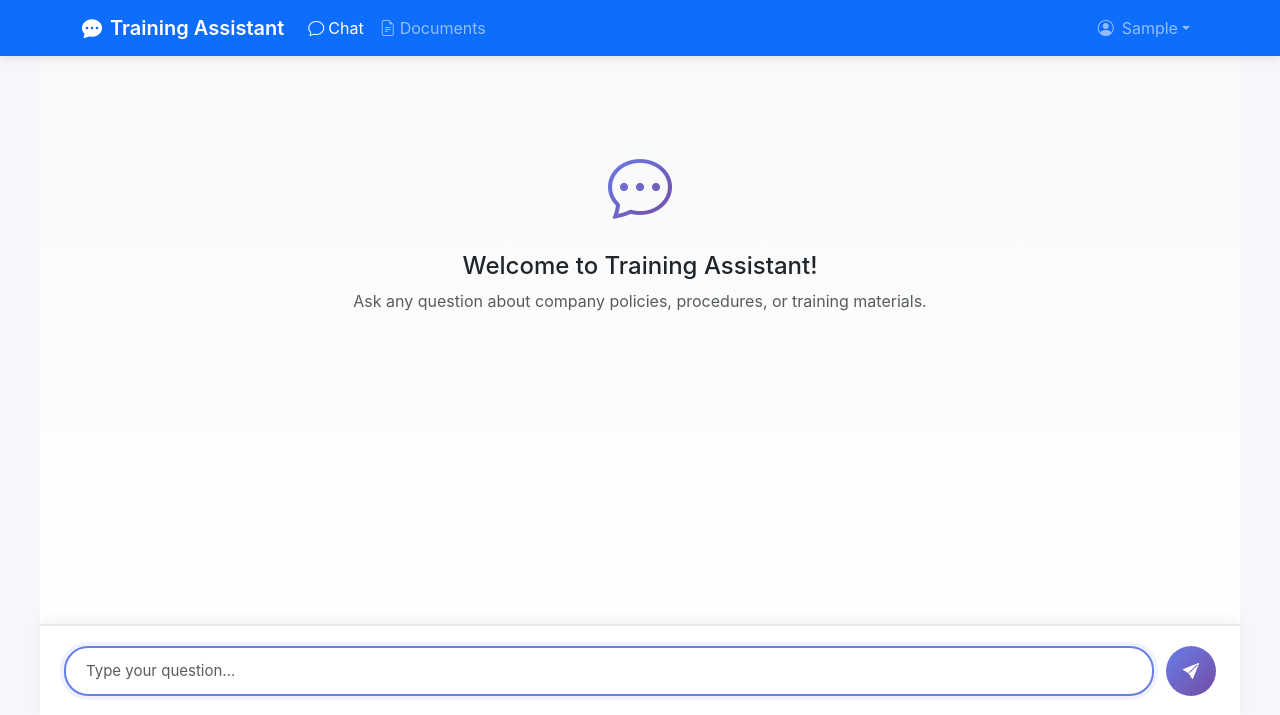
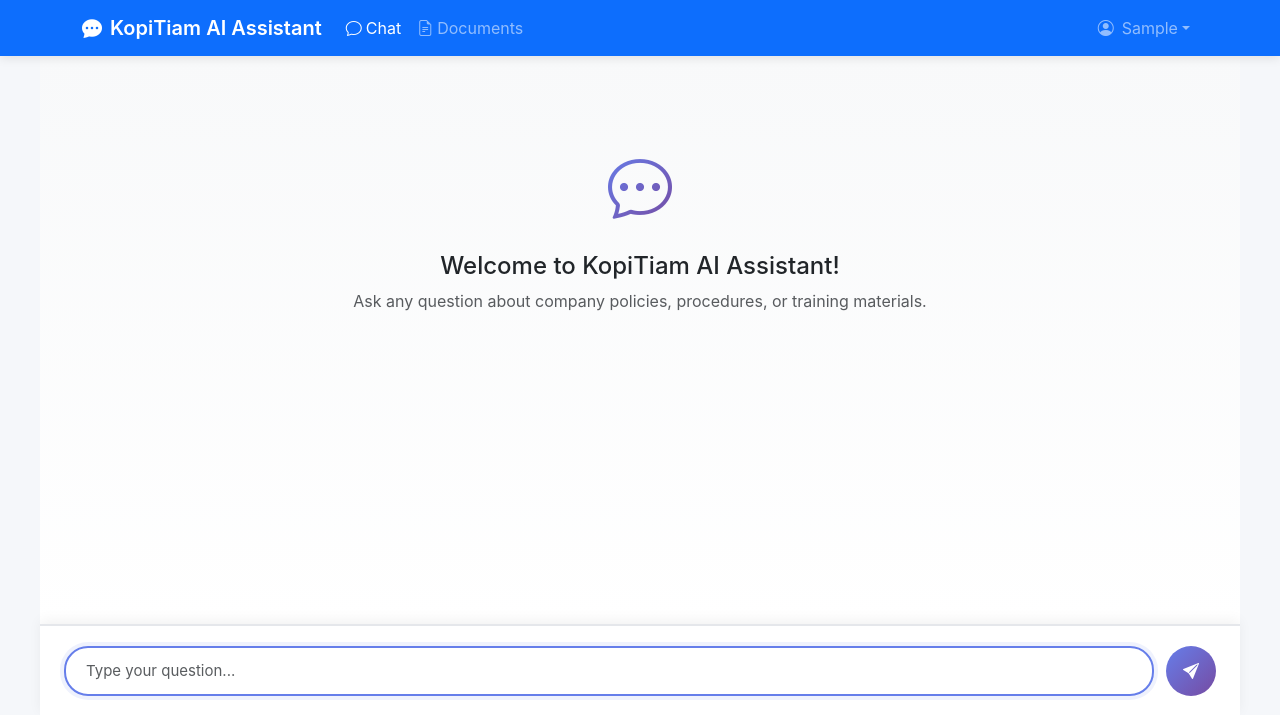
Before and after one commit to azrieydev-spec/Az-Training-System, a Flask app: page /chat in a window 1280 px wide. Shown: the top 715 px of the page. Run offline with Flask 3, Linux system fonts and the light colour scheme; the visitor is signed in with stand-in values (Sample User, id 1); data that the repository does not hold is empty; parts of the project's set-up code (start-up, migrations or seed data) failed here and were passed over.

Commit message:
Assistant checkpoint: Update app name to KopiTiam AI Assistant
Assistant generated file changes:
- templates/base.html: Update app name to KopiTiam AI Assistant, Update navbar brand name
- templates/chat.html: Update welcome message
- templates/upload.html: Update upload page title
- templates/admin.html: Update admin dashboard title
- templates/500.html: Update error page title

---

User prompt:

how can i change my apps name to "KopiTiam AI Assistant"

Replit-Commit-Author: Assistant
Replit-Commit-Session-Id: 6b8e9992-1ea4-464f-8578-f787b449da96
Replit-Commit-Event-Id: c3dc5124-0426-41a7-af68-d26c66d8760f

```diff
--- a/templates/500.html
+++ b/templates/500.html
@@ -1,6 +1,6 @@
 {% extends "base.html" %}
 
-{% block title %}Server Error - Training Assistant{% endblock %}
+{% block title %}Server Error - KopiTiam AI Assistant{% endblock %}
 
 {% block content %}
 <div class="container py-5">
--- a/templates/admin.html
+++ b/templates/admin.html
@@ -1,6 +1,6 @@
 {% extends "base.html" %}
 
-{% block title %}Admin Dashboard - Training Assistant{% endblock %}
+{% block title %}Admin Dashboard - KopiTiam AI Assistant{% endblock %}
 
 {% block content %}
 <div class="container py-4">
--- a/templates/base.html
+++ b/templates/base.html
@@ -4,7 +4,7 @@
     <meta charset="UTF-8">
     <meta name="viewport" content="width=device-width, initial-scale=1.0">
     <meta name="csrf-token" content="{{ csrf_token() }}">
-    <title>{% block title %}Training Assistant{% endblock %}</title>
+    <title>{% block title %}KopiTiam AI Assistant{% endblock %}</title>
     <link href="https://cdn.jsdelivr.net/npm/bootstrap@5.3.2/dist/css/bootstrap.min.css" rel="stylesheet">
     <link href="https://cdn.jsdelivr.net/npm/bootstrap-icons@1.11.1/font/bootstrap-icons.css" rel="stylesheet">
     <link href="/static/css/style.css" rel="stylesheet">
@@ -15,7 +15,7 @@
     <nav class="navbar navbar-expand-lg navbar-dark bg-primary">
         <div class="container">
             <a class="navbar-brand" href="{{ url_for('chat') }}">
-                <i class="bi bi-chat-dots-fill me-2"></i>Training Assistant
+                <i class="bi bi-chat-dots-fill me-2"></i>KopiTiam AI Assistant
             </a>
             <button class="navbar-toggler" type="button" data-bs-toggle="collapse" data-bs-target="#navbarNav">
                 <span class="navbar-toggler-icon"></span>
--- a/templates/chat.html
+++ b/templates/chat.html
@@ -266,7 +266,7 @@
         {% if not messages %}
         <div class="welcome-message" id="welcomeMessage">
             <i class="bi bi-chat-dots text-primary" style="font-size: 4rem;"></i>
-            <h4 class="mt-3">Welcome to Training Assistant!</h4>
+            <h4 class="mt-3">Welcome to KopiTiam AI Assistant!</h4>
             <p class="text-muted">Ask any question about company policies, procedures, or training materials.</p>
         </div>
         {% else %}
--- a/templates/upload.html
+++ b/templates/upload.html
@@ -1,6 +1,6 @@
 {% extends "base.html" %}
 
-{% block title %}Upload Document - Training Assistant{% endblock %}
+{% block title %}Upload Document - KopiTiam AI Assistant{% endblock %}
 
 {% block extra_css %}
 <style>
```
